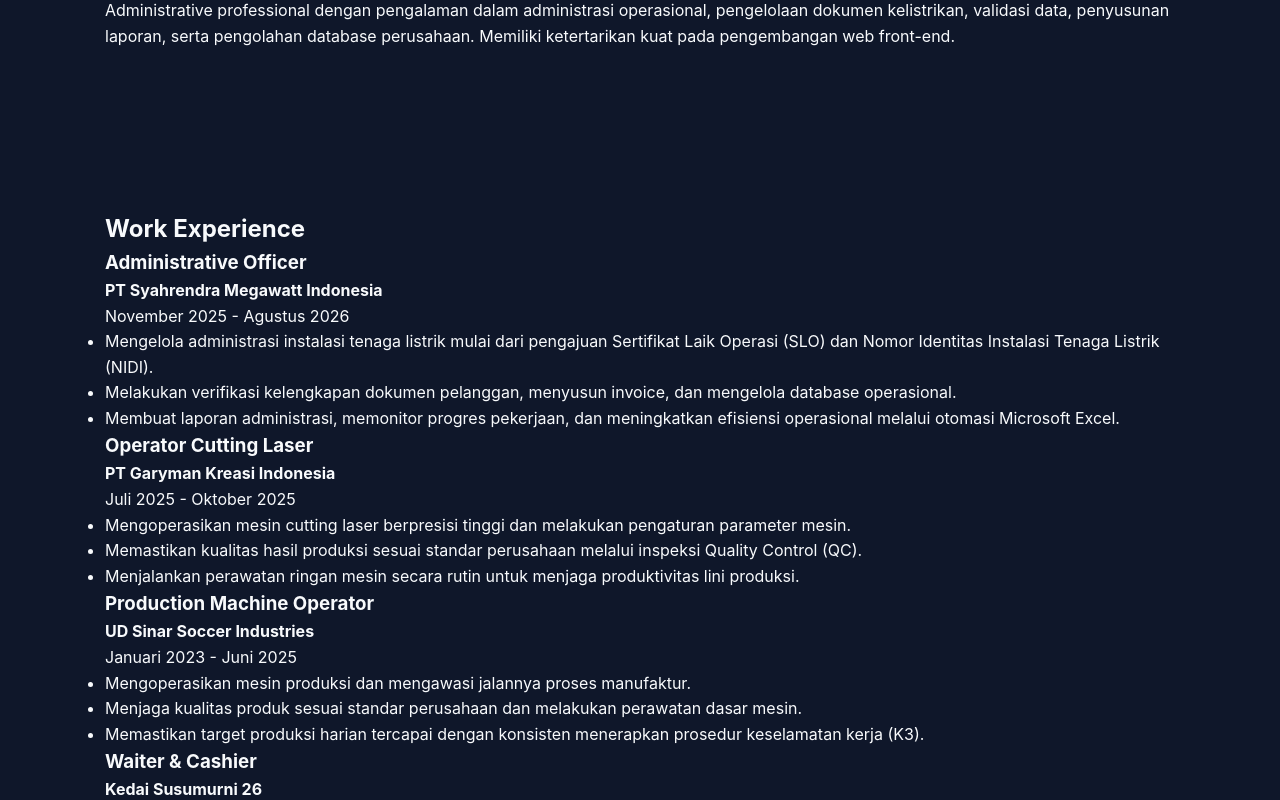
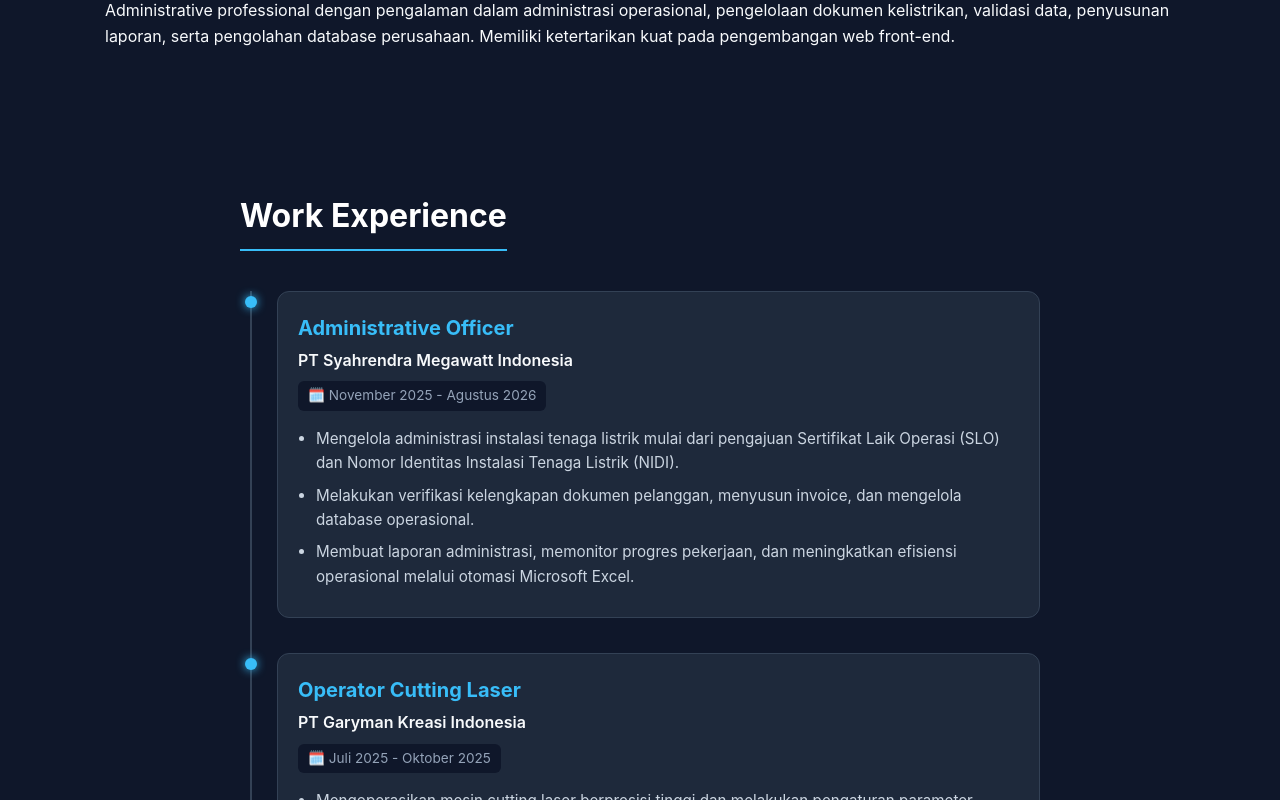
Before and after one commit to jembargelar/jembar-portfolio, a React (Vite) app: page / in a window 1280 px wide. Shown: the part 920-1720 px from the top of the page. Built offline with nearby package versions, Linux system fonts and the light colour scheme.

Commit message:
style: enhance Experience section with modern timeline cards

```diff
--- a/src/components/Experience.jsx
+++ b/src/components/Experience.jsx
@@ -6,21 +6,96 @@ export default function Experience() {
   const lang = i18n.language === 'en' ? 'en' : 'id';
 
   return (
-    <section id="experience" className="experience">
-      <div className="container">
-        <h2>{t("sectionExperience")}</h2>
+    <section id="experience" style={{ padding: "60px 20px" }}>
+      <div style={{ maxWidth: "800px", margin: "0 auto" }}>
+
+        {/* Judul Section */}
+        <h2 style={{
+          fontSize: "2rem",
+          marginBottom: "40px",
+          color: "#fff",
+          borderBottom: "2px solid #38bdf8",
+          display: "inline-block",
+          paddingBottom: "8px"
+        }}>
+          {t("sectionExperience")}
+        </h2>
+
+        {/* Timeline Container */}
+        <div style={{
+          position: "relative",
+          borderLeft: "2px solid #334155",
+          paddingLeft: "25px",
+          marginLeft: "10px",
+          display: "flex",
+          flexDirection: "column",
+          gap: "35px"
+        }}>
           {experiences.map((exp, index) => (
-          <div key={index} className="exp-card">
-            <h3>{exp.role}</h3>
-            <h4>{exp.company}</h4>
-            <span className="period">{exp.period[lang]}</span>
-            <ul>
+            <div key={index} style={{ position: "relative" }}>
+
+              {/* Dot / Titik Aksen Timeline */}
+              <div style={{
+                position: "absolute",
+                left: "-32px",
+                top: "5px",
+                width: "12px",
+                height: "12px",
+                borderRadius: "50%",
+                backgroundColor: "#38bdf8",
+                boxShadow: "0 0 10px #38bdf8"
+              }} />
+
+              {/* Card Container */}
+              <div style={{
+                backgroundColor: "#1e293b",
+                borderRadius: "12px",
+                padding: "20px",
+                border: "1px solid #334155"
+              }}>
+                {/* Posisi / Role */}
+                <h3 style={{ fontSize: "1.25rem", color: "#38bdf8", marginBottom: "4px" }}>
+                  {exp.role}
+                </h3>
+
+                {/* Perusahaan */}
+                <h4 style={{ fontSize: "1rem", color: "#f8fafc", fontWeight: "600", marginBottom: "8px" }}>
+                  {exp.company}
+                </h4>
+
+                {/* Periode Kerja */}
+                <span style={{
+                  display: "inline-block",
+                  fontSize: "0.85rem",
+                  color: "#94a3b8",
+                  marginBottom: "16px",
+                  backgroundColor: "#0f172a",
+                  padding: "4px 10px",
+                  borderRadius: "6px"
+                }}>
+                  🗓️ {exp.period[lang]}
+                </span>
+
+                {/* Poin Pekerjaan */}
+                <ul style={{
+                  paddingLeft: "18px",
+                  margin: 0,
+                  color: "#cbd5e1",
+                  fontSize: "0.95rem",
+                  lineHeight: "1.6"
+                }}>
                   {exp.highlights[lang].map((point, i) => (
-                <li key={i}>{point}</li>
+                    <li key={i} style={{ marginBottom: "8px" }}>
+                      {point}
+                    </li>
                   ))}
                 </ul>
               </div>
+
+            </div>
           ))}
+        </div>
+
       </div>
     </section>
   );
```
Lines whose indentation alone changed are shown as unchanged.
